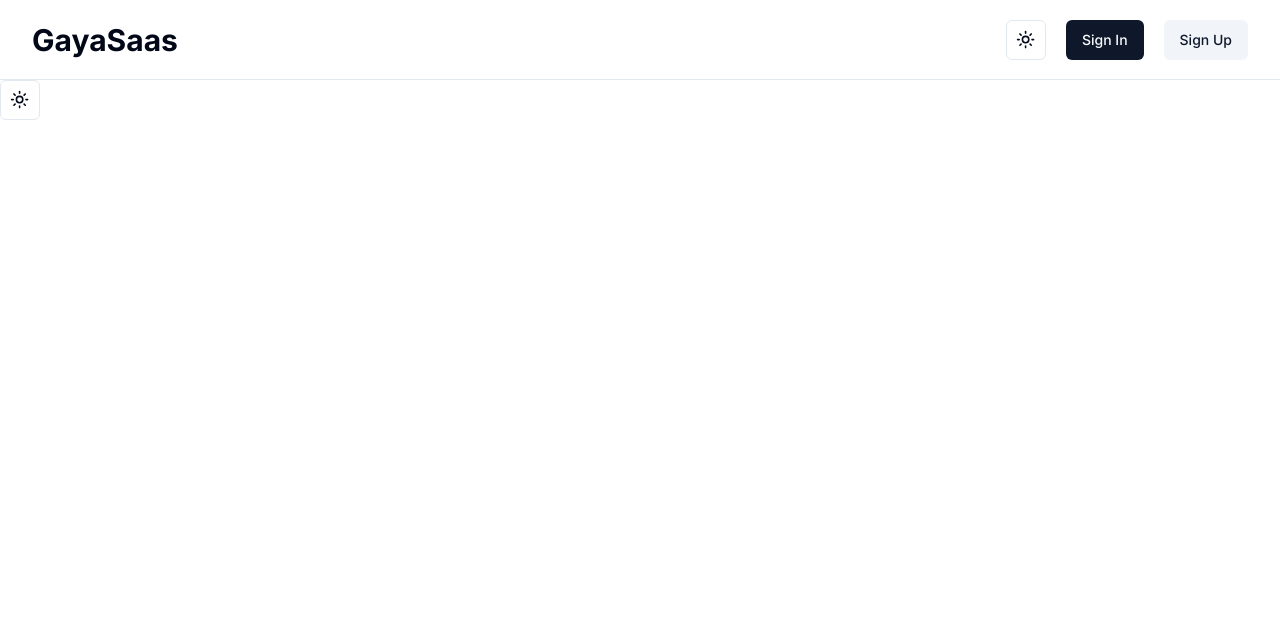
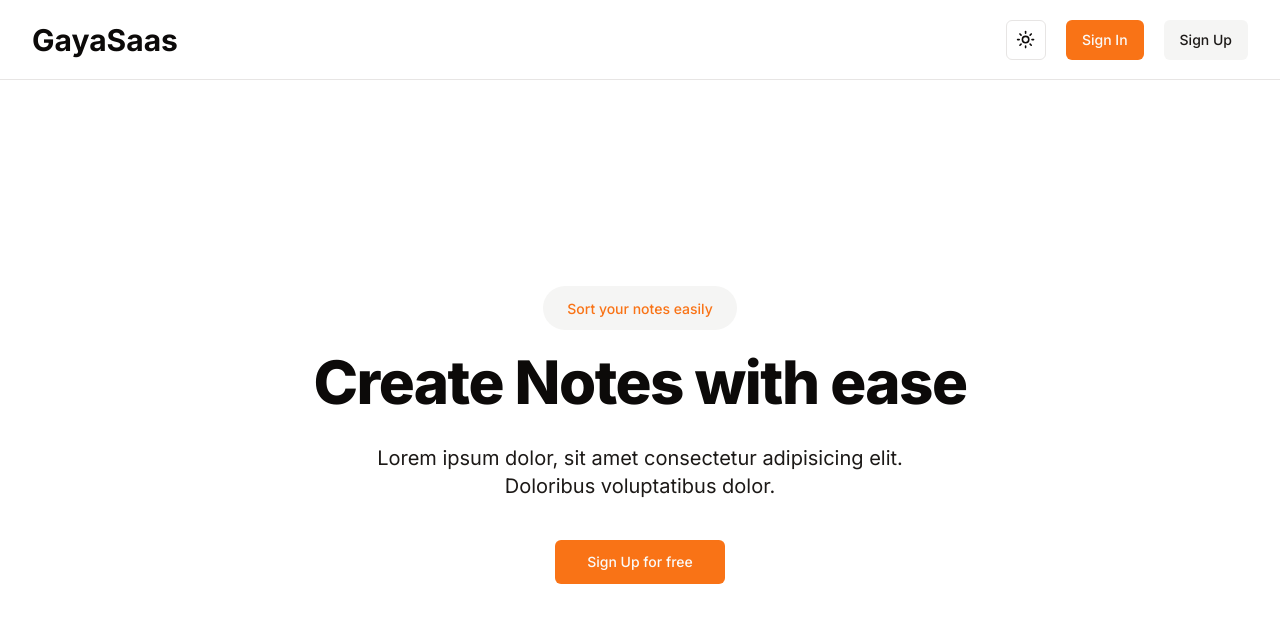
Before and after one commit to Gayaththri/SaaS-Application, a Next.js app: page / in a window 1280 px wide. Shown: the top 622 px of the page. Built offline with nearby package versions, Linux system fonts and the light colour scheme; no server answers.

Commit message:
add homepage with content and signup button

```diff
--- a/app/globals.css
+++ b/app/globals.css
@@ -2,69 +2,54 @@
   @tailwind components;
   @tailwind utilities;
 
+
 @layer base {
   :root {
     --background: 0 0% 100%;
-      --foreground: 222.2 84% 4.9%;
-
+    --foreground: 20 14.3% 4.1%;
     --card: 0 0% 100%;
-      --card-foreground: 222.2 84% 4.9%;
-
+    --card-foreground: 20 14.3% 4.1%;
     --popover: 0 0% 100%;
-      --popover-foreground: 222.2 84% 4.9%;
-
-      --primary: 222.2 47.4% 11.2%;
-      --primary-foreground: 210 40% 98%;
-
-      --secondary: 210 40% 96.1%;
-      --secondary-foreground: 222.2 47.4% 11.2%;
-
-      --muted: 210 40% 96.1%;
-      --muted-foreground: 215.4 16.3% 46.9%;
-
-      --accent: 210 40% 96.1%;
-      --accent-foreground: 222.2 47.4% 11.2%;
-
+    --popover-foreground: 20 14.3% 4.1%;
+    --primary: 24.6 95% 53.1%;
+    --primary-foreground: 60 9.1% 97.8%;
+    --secondary: 60 4.8% 95.9%;
+    --secondary-foreground: 24 9.8% 10%;
+    --muted: 60 4.8% 95.9%;
+    --muted-foreground: 25 5.3% 44.7%;
+    --accent: 60 4.8% 95.9%;
+    --accent-foreground: 24 9.8% 10%;
     --destructive: 0 84.2% 60.2%;
-      --destructive-foreground: 210 40% 98%;
-
-      --border: 214.3 31.8% 91.4%;
-      --input: 214.3 31.8% 91.4%;
-      --ring: 222.2 84% 4.9%;
-
+    --destructive-foreground: 60 9.1% 97.8%;
+    --border: 20 5.9% 90%;
+    --input: 20 5.9% 90%;
+    --ring: 24.6 95% 53.1%;
     --radius: 0.5rem;
   }
 
   .dark {
-      --background: 222.2 84% 4.9%;
-      --foreground: 210 40% 98%;
-
-      --card: 222.2 84% 4.9%;
-      --card-foreground: 210 40% 98%;
-
-      --popover: 222.2 84% 4.9%;
-      --popover-foreground: 210 40% 98%;
-
-      --primary: 210 40% 98%;
-      --primary-foreground: 222.2 47.4% 11.2%;
-
-      --secondary: 217.2 32.6% 17.5%;
-      --secondary-foreground: 210 40% 98%;
-
-      --muted: 217.2 32.6% 17.5%;
-      --muted-foreground: 215 20.2% 65.1%;
-
-      --accent: 217.2 32.6% 17.5%;
-      --accent-foreground: 210 40% 98%;
-
-      --destructive: 0 62.8% 30.6%;
-      --destructive-foreground: 210 40% 98%;
-
-      --border: 217.2 32.6% 17.5%;
-      --input: 217.2 32.6% 17.5%;
-      --ring: 212.7 26.8% 83.9%;
+    --background: 20 14.3% 4.1%;
+    --foreground: 60 9.1% 97.8%;
+    --card: 20 14.3% 4.1%;
+    --card-foreground: 60 9.1% 97.8%;
+    --popover: 20 14.3% 4.1%;
+    --popover-foreground: 60 9.1% 97.8%;
+    --primary: 20.5 90.2% 48.2%;
+    --primary-foreground: 60 9.1% 97.8%;
+    --secondary: 12 6.5% 15.1%;
+    --secondary-foreground: 60 9.1% 97.8%;
+    --muted: 12 6.5% 15.1%;
+    --muted-foreground: 24 5.4% 63.9%;
+    --accent: 12 6.5% 15.1%;
+    --accent-foreground: 60 9.1% 97.8%;
+    --destructive: 0 72.2% 50.6%;
+    --destructive-foreground: 60 9.1% 97.8%;
+    --border: 12 6.5% 15.1%;
+    --input: 12 6.5% 15.1%;
+    --ring: 20.5 90.2% 48.2%;
   }
 }
+
 
   @layer base {
     * {
--- a/app/page.tsx
+++ b/app/page.tsx
@@ -1,10 +1,40 @@
 import Image from "next/image";
 import { ThemeToggle } from "./components/Themetoggle";
+import { Button } from "@/components/ui/button";
+import {
+  RegisterLink,
+  LoginLink,
+  LogoutLink,
+} from "@kinde-oss/kinde-auth-nextjs/components";
 
 export default function Home() {
   return (
-    <div>
-      <ThemeToggle />
-    </div>
+    <section className="flex items-center justify-center bg-background h-[90vh]">
+      <div className="relative items-center w-full px-5 py-12 mx-auto lg:px-16 max-w-7xl md:px-12">
+        <div className="max-w-3xl mx-auto text-center">
+          <div>
+            <span className="w-auto px-6 py-3 rounded-full bg-secondary">
+              <span className="text-sm font-medium text-primary">
+                Sort your notes easily
+              </span>
+            </span>
+            <h1 className="mt-8 text-3xl font-extrabold tracking-tight lg:text-6xl">
+              Create Notes with ease
+            </h1>
+            <p className="max-w-xl mx-auto mt-8 text-base lg:text-xl text-secondary-foreground">
+              Lorem ipsum dolor, sit amet consectetur adipisicing elit.
+              Doloribus voluptatibus dolor.
+            </p>
+          </div>
+          <div className="flex justify-center max-w-sm mx-auto mt-10">
+            <RegisterLink>
+              <Button size="lg" className="w-full">
+                Sign Up for free
+              </Button>
+            </RegisterLink>
+          </div>
+        </div>
+      </div>
+    </section>
   );
 }
```
Lines whose indentation alone changed are shown as unchanged.
